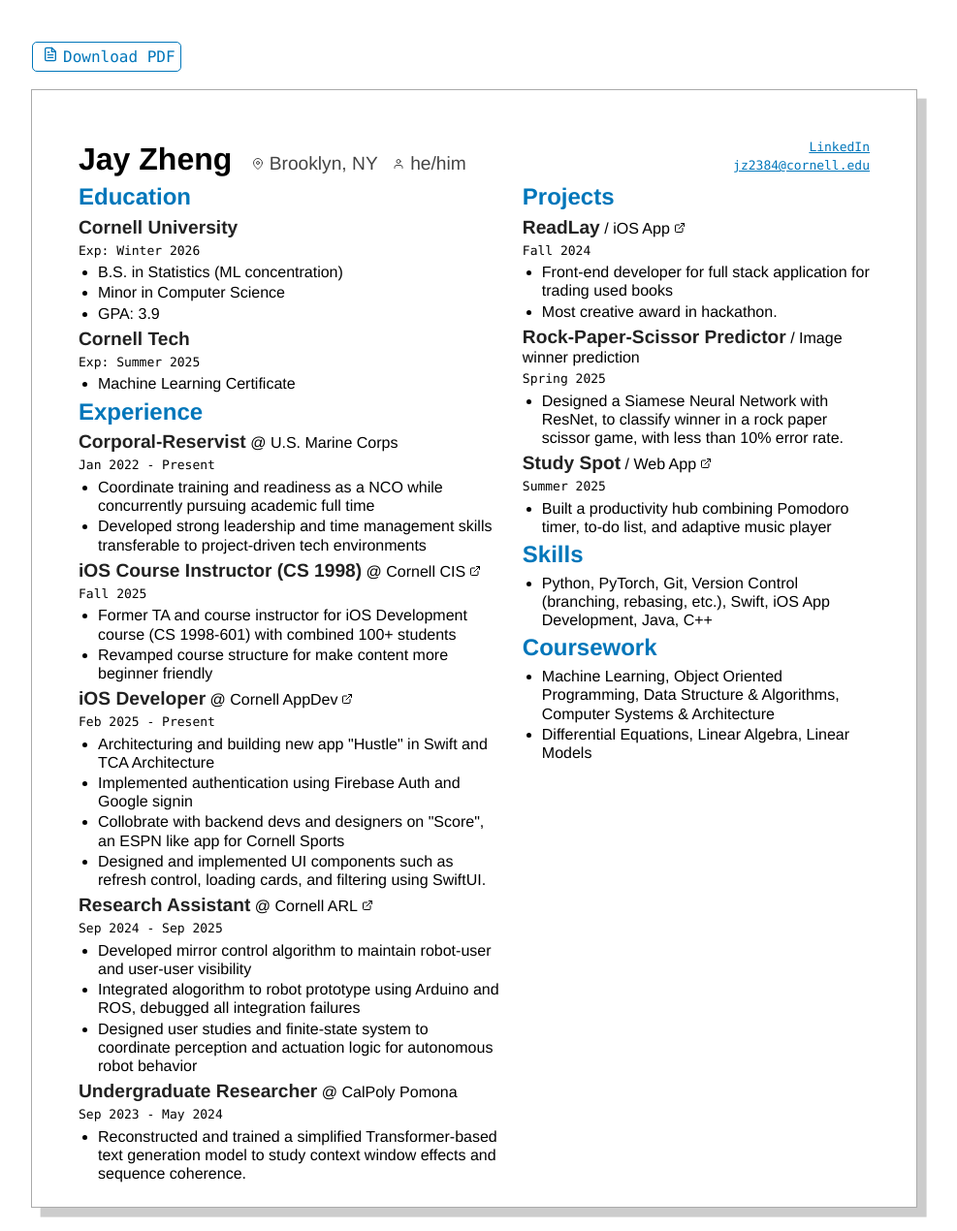
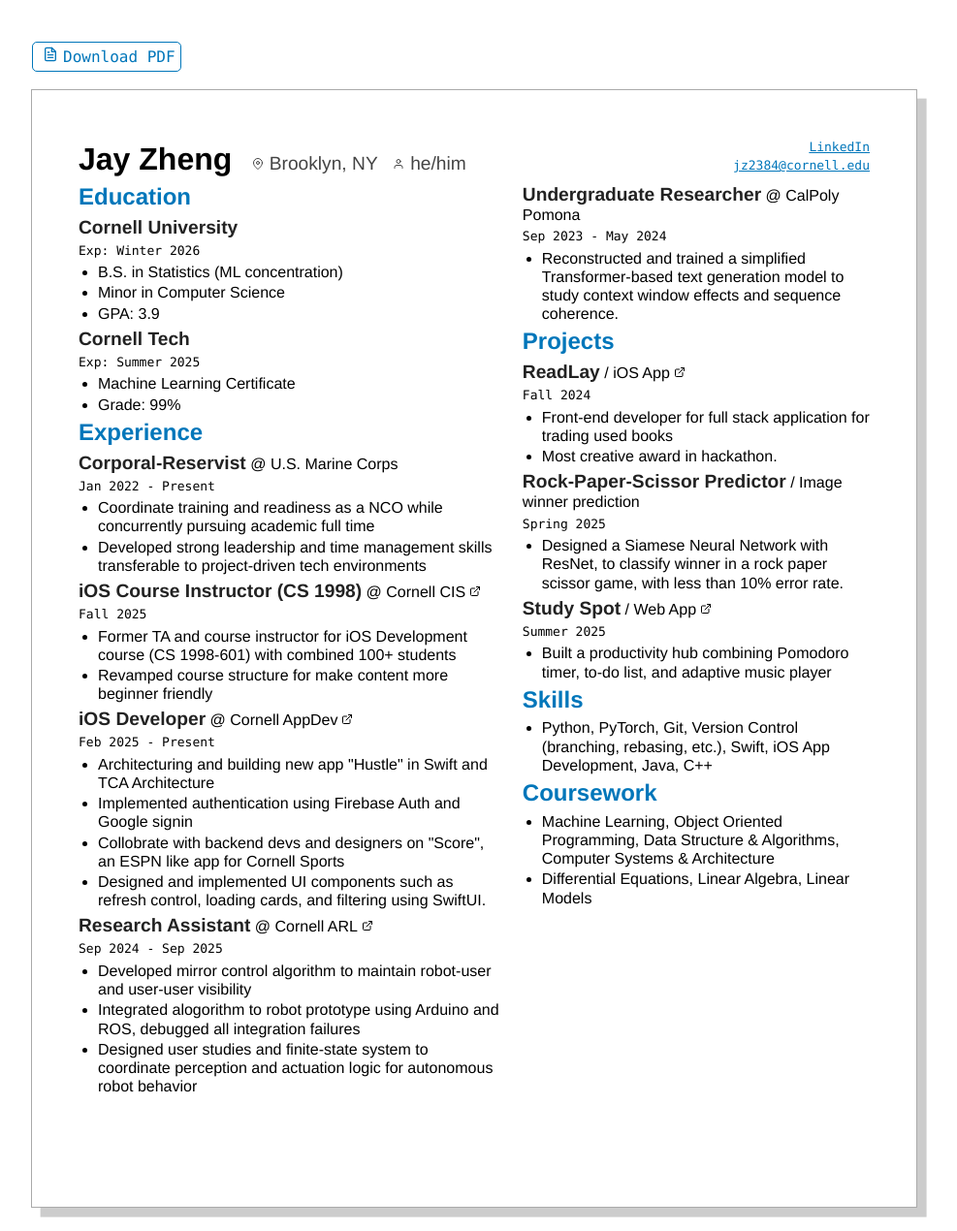
Before and after one commit to Juribu/juribu.github.io, a Jekyll site: the page resume/resume.html, which Jekyll copies as it is, in a window 1280 px wide. Shown: the whole page at 97% size, without its empty margins (151-1138 px from the left). Built offline with Jekyll 4.4.1, drawn with Linux system fonts in a browser that asks for light colours.

Commit message:
finished resume

```diff
--- a/resume/resume.html
+++ b/resume/resume.html
@@ -46,6 +46,7 @@
                 <li>
                   Machine Learning Certificate
                 </li>
+                <li>Grade: 99%</li>
               </ul>
             </div>
           </div>
@@ -98,7 +99,12 @@
                 <li>Designed user studies and finite-state system to coordinate perception and actuation logic for autonomous robot behavior</li>
               </ul>
             </div>
+          </div>
+        </div>
 
+        <div class="col-2">
+
+          <div id="section-experience">
             <div class="section-item experience-item">
               <h3>Undergraduate Researcher</h3> @ CalPoly Pomona
               <h4>Sep 2023 - May 2024</h4>
@@ -107,11 +113,8 @@
                   text generation model to study context window effects and sequence coherence.</li>
               </ul>
             </div>
+          </div>
 
-          </div>
-        </div>
-
-        <div class="col-2">
           <div id="section-projects">
             <h2>Projects</h2>
             <div class="section-item projects-item">
```
